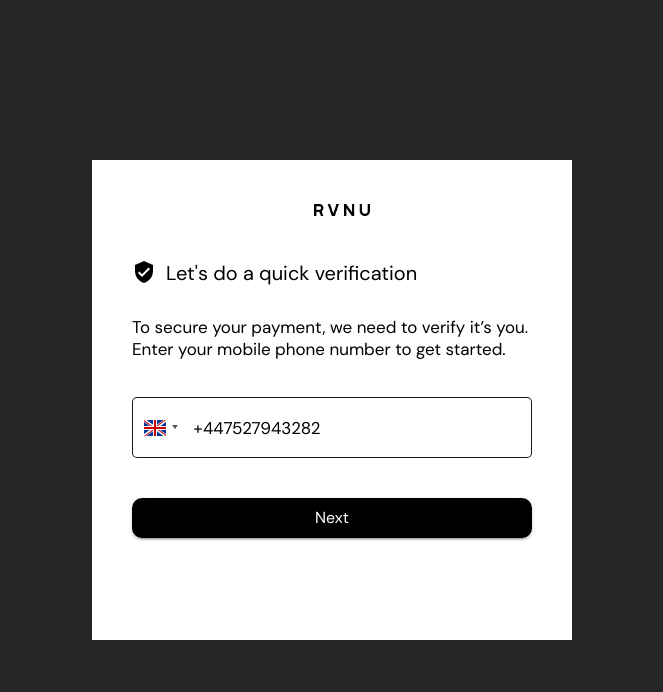
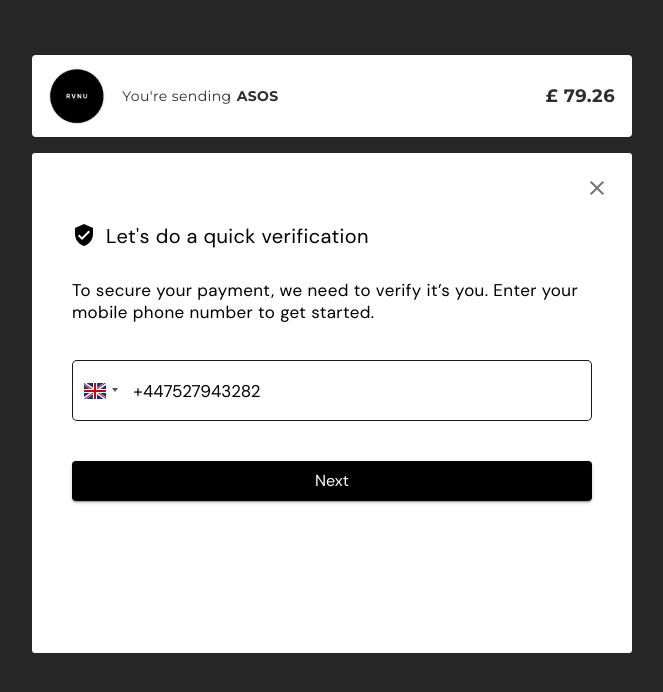
Before and after one commit to Chris-Carty/thg-client, a React (Create React App) app: page / in a window 1280 px wide. Shown: the top 692 px of the page, without its empty margins (308-971 px from the left). Built offline with nearby package versions, Linux system fonts and the light colour scheme.

Commit message:
Sale Info Header

```diff
--- a/package.json
+++ b/package.json
@@ -9,12 +9,14 @@
     "@mui/icons-material": "^5.10.9",
     "@mui/material": "^5.10.12",
     "@mui/styled-engine-sc": "^5.10.6",
+    "@rooks/use-window-size": "^4.11.2",
     "@testing-library/jest-dom": "^5.16.5",
     "@testing-library/react": "^13.4.0",
     "@testing-library/user-event": "^13.5.0",
     "axios": "^1.1.3",
     "dayjs": "^1.11.6",
     "react": "^18.2.0",
+    "react-confetti": "^6.1.0",
     "react-dom": "^18.2.0",
     "react-otp-input": "^2.4.0",
     "react-phone-input-2": "^2.15.1",
--- a/src/rvnu-components/Button.js
+++ b/src/rvnu-components/Button.js
@@ -23,7 +23,7 @@
     { isButtonDisabled ?
       <Button
         style={{
-          borderRadius: 10,
+          borderRadius: 4,
           marginTop: "20px",
           color: "white"
         }}
@@ -33,7 +33,7 @@
      <Button
 
       style={{
-        borderRadius: 10,
+        borderRadius: 4,
         backgroundColor: "#000000",
         marginTop: "20px",
         }}
--- /dev/null
+++ b/src/rvnu-components/CircularProgress.js
@@ -0,0 +1,19 @@
+import React from 'react'
+import styled from 'styled-components'
+import CircularProgress from '@mui/material/CircularProgress';
+
+export default function CircularProgressLoad({...props}) {
+
+  return (
+    <CircularProgressWrapper>
+        <CircularProgress color="inherit" />
+    </CircularProgressWrapper>
+  )
+}
+
+const CircularProgressWrapper = styled.section`
+  display: flex;
+  justify-content: center;
+  align-items: center;
+  height: 200px !important;
+`
--- /dev/null
+++ b/src/rvnu-components/SaleInfoHeader.js
@@ -0,0 +1,125 @@
+import React from 'react'
+import styled from 'styled-components'
+
+export default function SaleInfoHeader({merchantSaleInfo}) {
+
+  return (
+    <HeaderWindow>
+        <RvnuLogo>
+            <img src={require('../rvnu-assets/RVNU-circle.png')}
+                alt="RVNU Logo"
+                height="56"
+            />
+        </RvnuLogo>
+            <PaymentInfo>
+                <Merchant>
+                <Text>
+                    You're sending
+                </Text>
+                <MerchantName>
+                    {merchantSaleInfo.merchantName}
+                </MerchantName>
+                </Merchant>
+                <Amount>
+                    <TextBold>
+                    £ {merchantSaleInfo.amount}
+                    </TextBold>
+                </Amount>
+        </PaymentInfo>
+    </HeaderWindow>
+  )
+}
+
+
+const HeaderWindow = styled.section`
+  font-family: Montserrat, sans-serif;
+  letter-spacing: 0.4000000059604645px;
+  color: rgb(45, 45, 45);
+  display: flex;
+  background: rgba(255,255,255,255);
+  font-weight: 200;
+  max-width: 600px;
+  min-width: 600px;
+  max-height: 82px;
+  min-height: 82px;
+  overflow: hidden;
+  box-sizing:border-box;
+  border-radius: 4px;
+  margin-top: 55px;
+  margin-bottom: 16px;
+
+  @media (max-width: 480px) {
+    max-width: 100%;
+    min-width: 100%;
+    max-height: 10vh;
+    min-height: 10vh;
+    padding: 0px;
+    overflow-x: hidden !important;
+    overflow-y: hidden  !important;
+    background: rgba(255,255,255,255);
+  }
+`
+
+const RvnuLogo = styled.section`
+  font-size: 14px;
+  display: flex;
+  align-items: center;
+  margin-left: 17px;
+`
+
+const PaymentInfo = styled.section`
+  font-size: 14px;
+  display: flex;
+  align-items: center;
+  margin-left: 17px;
+  width: 100%;
+
+  @media (max-width: 480px) {
+    display: flex;
+    align-items: start;
+    flex-direction: column;
+    justify-content: center;
+  }
+`
+const Merchant = styled.section`
+  font-size: 14px;
+  display: flex;
+  align-items: center;
+
+  @media (max-width: 480px) {
+    margin-bottom: 10px;
+  }
+`
+
+const Amount = styled.section`
+  font-size: 14px;
+  display: flex;
+  align-items: center;
+  margin-left: auto;
+  margin-right: 17px;
+
+  @media (max-width: 480px) {
+    margin-left: 0;
+  }
+`
+
+const Text = styled.p`
+  margin-top: 10px;
+  font-size: 14px;
+  font-weight: 400;
+  margin:0;
+`
+
+const TextBold = styled.p`
+  margin-top: 10px;
+  font-size: 18px;
+  font-weight: 700;
+  margin:0 0 0 5px;
+`
+
+const MerchantName = styled.p`
+  margin-top: 10px;
+  font-size: 14px;
+  font-weight: 700;
+  margin:0 0 0 5px;
+`
--- a/src/rvnu-flow-screens/0_RvnuBase.js
+++ b/src/rvnu-flow-screens/0_RvnuBase.js
@@ -9,6 +9,11 @@
 import PaymentExecuted from './6_PaymentExecuted';
 import PaymentFailed from './7_PaymentFailed';
 import Filler from './Misc_Filler';
+import SaleInfoHeader from '../rvnu-components/SaleInfoHeader'
+import IconButton from '@material-ui/core/IconButton';
+import CloseIcon from '@mui/icons-material/Close';
+import clearStorage from '../utils/clearStorage';
+
 
 
 // Steps in the RVNU payment flow
@@ -53,6 +58,7 @@
         return <EnterRvnuUser
                   activeStep={activeStep}
                   setActiveStep={setActiveStep}
+                  merchantSaleInfo={merchantSaleInfo}
                />;
       case 3:
         return <Redirect
@@ -81,25 +87,34 @@
 }
 
   const stepBackButton = (step) => {
-    switch (step) {
-      case 0:
+    if (step === 0 || step >= 2 ) {
         return <ArrowBackIcon onClick={() => setActiveStep(activeStep - 1)} fontSize="small" visibility="hidden" />;
-      default:
-        return <ArrowBackIcon onClick={() => setActiveStep(activeStep - 1)} fontSize="small" visibility="hidden" />;
+    } else {
+        return <ArrowBackIcon onClick={() => setActiveStep(activeStep - 1)} fontSize="small" />;
     }
+  }
+
+  //Redirect back to merchant
+  // TODO APPEND UNIQUE ID TO THIS CHECKOUT FLOW (RECORD THIS IN A TABLE IN DB)
+  const merchantRedirect = async () => {
+      clearStorage()
+      window.open(`${merchantSaleInfo.redirectURL}/?user_cancelled=${'1234'}`, '_self')
   }
 
 
   return (
     <RvnuContainer>
-        <Window>
-            <Header>
+        <SaleInfoHeader  merchantSaleInfo={merchantSaleInfo} />
+        <BodyWindow>
+            <HeaderTwo>
                {stepBackButton(activeStep)}
-                <img src={require('../rvnu-assets/rvnu-logo-black.png')}
-                    alt="RVNU Logo"
-                    height="12"
-                />
-            </Header>
+                <IconButton
+                  size='small'
+                  onClick={() => merchantRedirect()}
+                  >
+                  <CloseIcon  size='small' color='black'/>
+                </IconButton>
+            </HeaderTwo>
 
             <Body>
                 <React.Fragment>
@@ -116,9 +131,7 @@
                     )}
                 </React.Fragment>
             </Body>
-
-
-        </Window>
+        </BodyWindow>
     </RvnuContainer>
   )
 }
@@ -132,29 +145,29 @@
   background: #262626;
   display: flex;
   flex-direction: column;
-  justify-content: center;
   align-items: center;
   overflow: hidden;
 
 `
 
-const Window = styled.section`
+const BodyWindow = styled.section`
   background: rgba(255,255,255,255);
   font-weight: 200;
-  max-width: 480px;
-  min-width: 480px;
-  max-height: 480px;
-  min-height: 480px;
+  max-width: 600px;
+  min-width: 600px;
+  max-height: 500px;
+  min-height: 500px;
   padding: 20px;
   overflow: hidden;
   box-sizing:border-box;
+  border-radius: 3px;
 
 
   @media (max-width: 480px) {
     max-width: 100%;
     min-width: 100%;
-    max-height: 100vh;
-    min-height: 100vh;
+    max-height: 85vh;
+    min-height: 85vh;
     padding: 0px;
     overflow-x: hidden !important;
     overflow-y: hidden  !important;
@@ -162,12 +175,11 @@
   }
 `
 
-const Header = styled.section`
+const HeaderTwo = styled.section`
 display: flex;
 flex-direction: row;
 align-items: center;
-justify-content: center;
-margin: 20px;
+justify-content: space-between;
 `
 
 const Body = styled.section`
--- a/src/rvnu-flow-screens/2_OtpVerify.js
+++ b/src/rvnu-flow-screens/2_OtpVerify.js
@@ -4,7 +4,6 @@
 import Subtitle from '../rvnu-components/Subtitle'
 import HelperText from '../rvnu-components/HelperText'
 import FormButton from '../rvnu-components/Button'
-import Emoji from '../rvnu-components/Emoji'
 import ErrorMsg from '../rvnu-components/ErrorMsg';
 import api from '../utils/api'
 import OtpInput from 'react-otp-input';
--- a/src/rvnu-flow-screens/3_EnterRvnuUser.js
+++ b/src/rvnu-flow-screens/3_EnterRvnuUser.js
@@ -1,5 +1,7 @@
 import React, { useState, useEffect } from 'react'
 import GroupIcon from '@mui/icons-material/Group';
+import InputAdornment from '@mui/material/InputAdornment';
+import AlternateEmailIcon from '@mui/icons-material/AlternateEmail';
 import FormWrapper from '../rvnu-components/FormWrapper'
 import Subtitle from '../rvnu-components/Subtitle'
 import HelperText from '../rvnu-components/HelperText'
@@ -10,11 +12,13 @@
 import api from '../utils/api'
 
 
-export default function EnterRvnuUser({activeStep, setActiveStep}) {
+export default function EnterRvnuUser({activeStep, setActiveStep,                   merchantSaleInfo}) {
 
   // Get Payer AccountID to ensure they do not use their own username.
   const payerAccount = JSON.parse(localStorage.getItem('payerRvnuAccount'))
   const payerAccountId = payerAccount.AccountID
+  // Set Merchant info vars (coming from RvnuBase.js)
+  const merchantName = merchantSaleInfo.merchantName
   // Loading Spinner for button
   const [loading, setLoading] = useState(false);
   // Error messages
@@ -108,17 +112,26 @@
     /* NOTE ABOUT REDIRECTING TO TRUELAYER */
 
     <FormWrapper>
-      <Subtitle subtitleText={"Enter RVNU username"} >
+      <Subtitle subtitleText={"Enter a RVNU username"} >
         <GroupIcon margin-right={10}/>
       </Subtitle>
-      <HelperText text={"Enter the username of the friend or family member than sent you here."} />
+      <HelperText text={`Tell us which RVNU user sent you to ${merchantName}.`} />
 
       <TextFieldUser
         autoFocus
         value={rvnuUserRec}
         onChange={handleChange}
         error={error}
+
+        InputProps={{
+          startAdornment: (
+            <InputAdornment position="start">
+              <AlternateEmailIcon />
+            </InputAdornment>
+          ),
+        }}
        />
+      <HelperText text={"Once you've paid, your RVNU username will be validated to share and start earning."} />
 
       <FormButton
       loading={loading}
--- a/src/rvnu-flow-screens/5_GetPaymentStatus.js
+++ b/src/rvnu-flow-screens/5_GetPaymentStatus.js
@@ -4,7 +4,7 @@
 import Subtitle from '../rvnu-components/Subtitle'
 import HelperText from '../rvnu-components/HelperText'
 import api from '../utils/api'
-import LinearProgress from '@mui/material/LinearProgress';
+import CircularProgressLoad from '../rvnu-components/CircularProgress';
 
 
 export default function GetPaymentStatus({activeStep, setActiveStep, merchantSaleInfo}) {
@@ -154,7 +154,7 @@
         <AssuredWorkloadIcon margin-right={10}/>
       </Subtitle>
       <HelperText text={"Please wait while we get the payment status."} />
-      <LinearProgress color="inherit" />
+      <CircularProgressLoad />
     </FormWrapper>
 
   )
--- a/src/styles/App.css
+++ b/src/styles/App.css
@@ -1,4 +1,6 @@
 /* @import url(https://fonts.googleapis.com/css2?family=DM+Sans); */
+
+@import url('https://fonts.googleapis.com/css2?family=Montserrat:wght@400;700&display=swap');
 
 @font-face {
   font-family: 'DM Sans';
@@ -9,6 +11,8 @@
 
 body {
   font-family: 'DM Sans', sans-serif;
+  /*font-family: Montserrat, sans-serif;*/
+  letter-spacing: 0.4000000059604645px;
   font-weight: 400;
   margin: 0;
 }
```
Also changed, not shown: src/rvnu-flow-screens/6_PaymentExecuted.js (+14 -7 lines), src/rvnu-flow-screens/Misc_Filler.js (+4 -7 lines), src/rvnu-assets/RVNU-circle.png (added), 1 other file (tests, documents, lock files or other folders).
